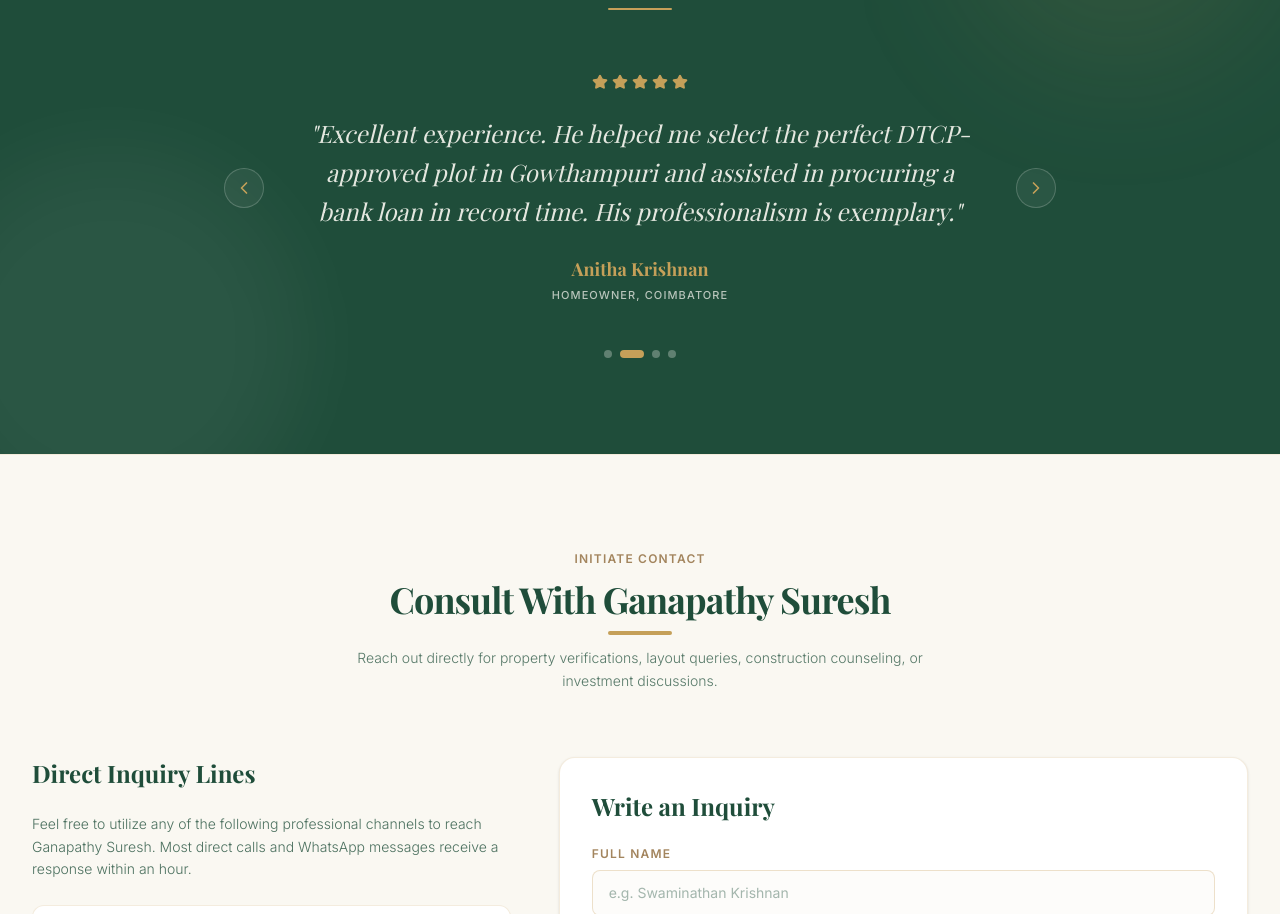
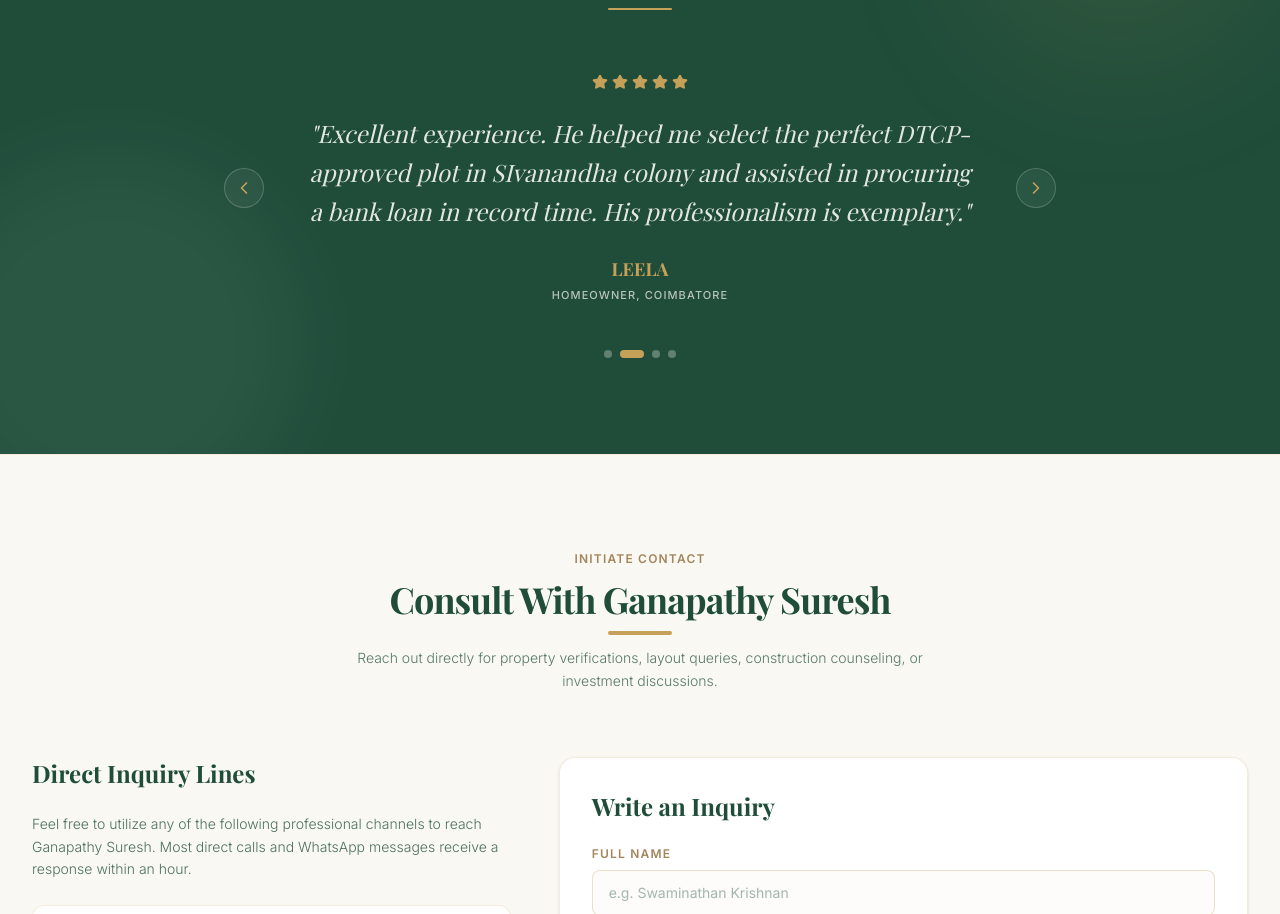
Before and after one commit to Dhanusri-S-S/Ganapathy_Suresh_portfolio, a React (Vite) app: page / in a window 1280 px wide. Shown: the part 4938-5852 px from the top of the page. Built offline with nearby package versions, Linux system fonts and the light colour scheme; a web font is replaced by a local one.

Commit message:
Update data.ts

```diff
--- a/src/data.ts
+++ b/src/data.ts
@@ -105,28 +105,28 @@ export const SERVICES: Service[] = [
 export const TESTIMONIALS: Testimonial[] = [
   {
     id: "t-1",
-    name: "Ranganathan Swamy",
-    role: "NRI Client, Singapore",
-    comment: "Ganapathy Suresh made my plot purchase in Karanampettai completely transparent and stress-free. As an NRI, clear documentation was my biggest concern, but his thorough verification gave me complete peace of mind.",
+    name: "VIGNESH VARAN",
+    role: "Homeowner,Cbe",
+    comment: "Ganapathy Suresh made my plot purchase in Thudiyalur completely transparent and stress-free.Clear documentation was my biggest concern, but his thorough verification gave me complete peace of mind.",
     rating: 5
   },
   {
     id: "t-2",
-    name: "Anitha Krishnan",
+    name: "LEELA",
     role: "Homeowner, Coimbatore",
-    comment: "Excellent experience. He helped me select the perfect DTCP-approved plot in Gowthampuri and assisted in procuring a bank loan in record time. His professionalism is exemplary.",
+    comment: "Excellent experience. He helped me select the perfect DTCP-approved plot in SIvanandha colony and assisted in procuring a bank loan in record time. His professionalism is exemplary.",
     rating: 5
   },
   {
     id: "t-3",
-    name: "Dr. Prem Kumar",
+    name: "Vijay Kumar",
     role: "Real Estate Investor",
     comment: "I rely entirely on Suresh's investment advice for land acquisition in Tamil Nadu. His understanding of upcoming infrastructure projects and local zoning laws is unmatched.",
     rating: 5
   },
   {
     id: "t-4",
-    name: "M. Saravanan",
+    name: "Saravanan",
     role: "Business Owner",
     comment: "His construction consulting services saved us significant costs when building our commercial warehouse. Professional, honest, and highly reliable advice.",
     rating: 5
```
